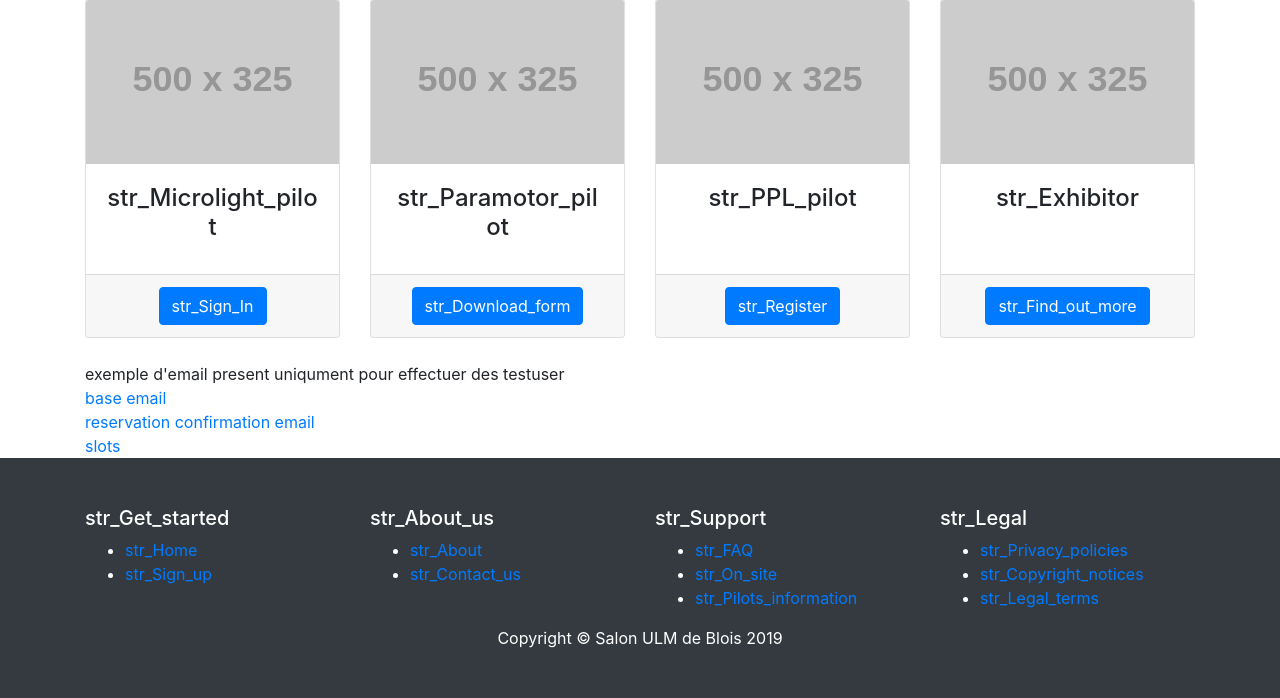
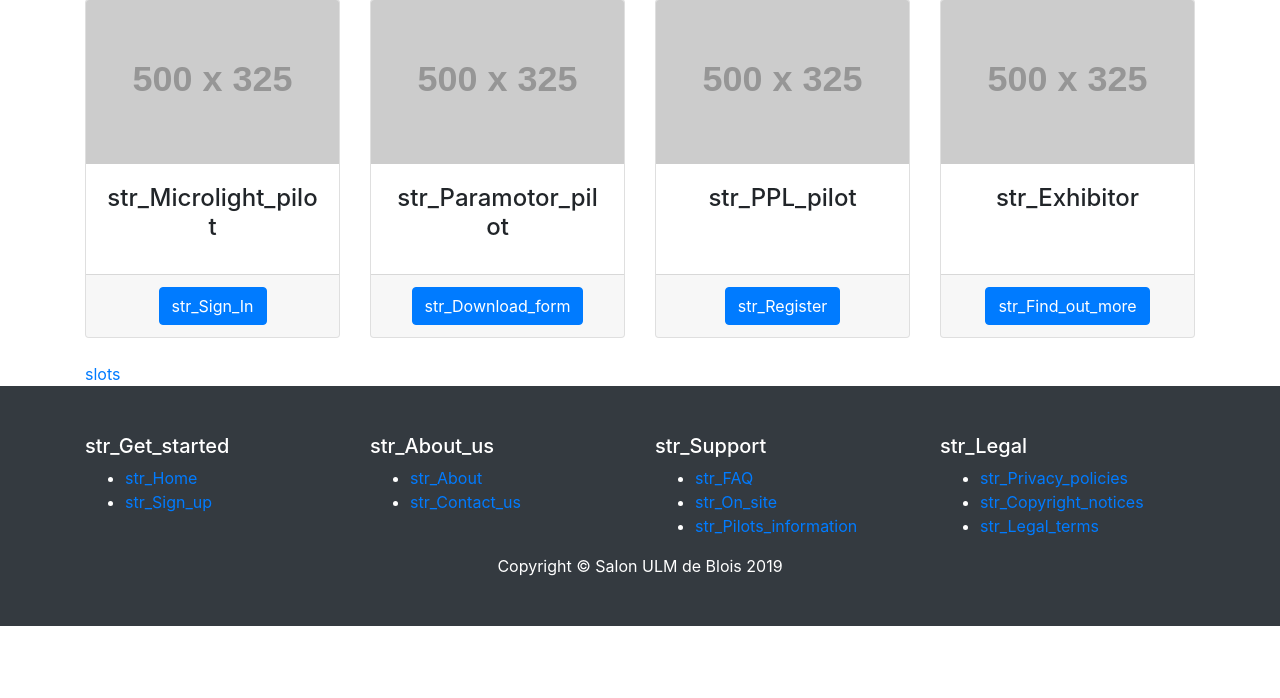
Before and after one commit to UlmBlois/website, a Django app: page /meeting/ in a window 1280 px wide. Shown: the part 400-1098 px from the top of the page. After the commit the page ends 1026 px from the top, so only its background shows below. Run offline with Django 3.2, Linux system fonts and the light colour scheme; tables that the repository leaves empty hold one stand-in row (values such as "Sample post"); grey boxes labelled with a size stand in for pictures from a placeholder-image service; some libraries are stand-ins or nearby versions.

Commit message:
clean and experiment with email

```diff
--- a/meeting/models.py
+++ b/meeting/models.py
@@ -336,12 +336,12 @@ class Reservation(models.Model):
     modification_date = models.DateTimeField(auto_now=True)
     origin_city_code = models.CharField(
         max_length=64, blank=True,
-        verbose_name=_('str_Origin_city_code'))  # TODO move into profile
+        verbose_name=_('str_Origin_city_code'))
     origin_field = models.CharField(
             max_length=32,
             blank=True,
             verbose_name=_('str_Origin_field'),
-            help_text=_("str_Airfield_ID"))  # TODO move into profile
+            help_text=_("str_Airfield_ID"))
 
     objects = ReservationManager()
 
--- a/meeting/templates/index.html
+++ b/meeting/templates/index.html
@@ -9,7 +9,6 @@
 {% blocktrans with start=meeting.start_date end=meeting.end_date%}From the {{start}}, to the {{end}}.{% endblocktrans  %}
 </p>
 <hr class="my-4">
-<!-- TODO Change Program file access-->
 <!-- TODO Add images -->
 {% endblock %}
 
@@ -88,12 +87,6 @@
 
 <!-- TODO remove this span -->
 <span>
-  exemple d'email present uniqument pour effectuer des testuser
-  <br>
-  <a href="{% url 'base_email'%}">base email</a>
-  <br>
-  <a href="{% url 'res_conf_email'%}"> reservation confirmation email</a>
-  <br>
   <a href="{% url 'slot_aviable'%}">slots</a>
 </span>
 
--- a/meeting/templates/pilot_ulm_list.html
+++ b/meeting/templates/pilot_ulm_list.html
@@ -15,7 +15,6 @@
 {% for ulm in ulm_list %}
 <div class="card mb-3">
   <div class="card-body">
-    <!-- TODO make pretty -->
     <h5 class="card-title">{{ulm.constructor}} - {{ulm.model}}</h5>
     <h6 class="card-subtitle mb-2 text-muted">{{ulm.radio_id}}</h6>
     <div class="row mb-2">
--- a/meeting/urls.py
+++ b/meeting/urls.py
@@ -98,11 +98,10 @@ urlpatterns += [
          name='ajax_confirm_reservation'),
 ]
 
-# TODO: test to remove
+# Public EMAIL
+# This mail should not contain any personal information
 urlpatterns += [
-    path('test/email/base/', views.BaseEmailView.as_view(),
-         name='base_email'),
-    path('test/email/res_confirmation/',
+    path('email/res_confirmation/',
          views.ReservationConfirmationEmail.as_view(),
-         name='res_conf_email')
+         name='reservation_confirmation_email')
 ]
--- a/meeting/views/other.py
+++ b/meeting/views/other.py
@@ -3,6 +3,7 @@ from django.contrib.auth.decorators import login_required
 from django.utils.decorators import method_decorator
 from django.views.generic.base import TemplateView
 from django.utils import timezone as tz
+from django.urls import reverse
 
 from datetime import datetime, timedelta
 from itertools import zip_longest
@@ -48,11 +49,10 @@ class TimeSlotAviableView(TemplateView):
         return context
 
 
-# TODO: Test View to remove
-class BaseEmailView(TemplateView):  # pragma: no cover
-    template_name = 'emails/base_email.html'
+class ReservationConfirmationEmail(TemplateView):
+    template_name = 'emails/reservation_confirmation_request.html'
 
-
-# TODO: Test View to remove
-class ReservationConfirmationEmail(TemplateView):  # pragma: no cover
-    template_name = 'emails/reservation_confirmation_request.html'
+    def get_context_data(self, *args, **kwargs):
+        context = super().get_context_data(*args, **kwargs)
+        context['browser_url'] = 'reservation_confirmation_email'
+        return context
--- a/templates/base/base_generic.html
+++ b/templates/base/base_generic.html
@@ -3,9 +3,6 @@
 <title>{% block title %}{% trans "str_Salon_Ulm_de_Blois" %}{% endblock %}</title>
 <meta charset="UTF-8">
 <meta name="viewport" content="width=device-width, initial-scale=1">
-<!-- <link rel="stylesheet" href="https://fonts.googleapis.com/css?family=Roboto"> -->
-<!-- <link rel="stylesheet" href="https://cdnjs.cloudflare.com/ajax/libs/font-awesome/4.7.0/css/font-awesome.min.css"> -->
-<!-- <link rel='stylesheet' href='https://use.fontawesome.com/releases/v5.5.0/css/all.css' integrity='sha384-B4dIYHKNBt8Bc12p+WXckhzcICo0wtJAoU8YZTY5qE0Id1GSseTk6S+L3BlXeVIU' crossorigin='anonymous'> -->
 <link href="{% static 'css/bootstrap.min.css' %}" rel="stylesheet"> <!--TODO move to vendor folder -->
 <link href="{% static 'css/heroic-features.css' %}" rel="stylesheet">
 
```
Also changed, not shown: core/management/commands/send_reservation_confirmation_request.py (+18 -3 lines), templates/emails/includes/base/header_row.html (+6 -1 lines).
